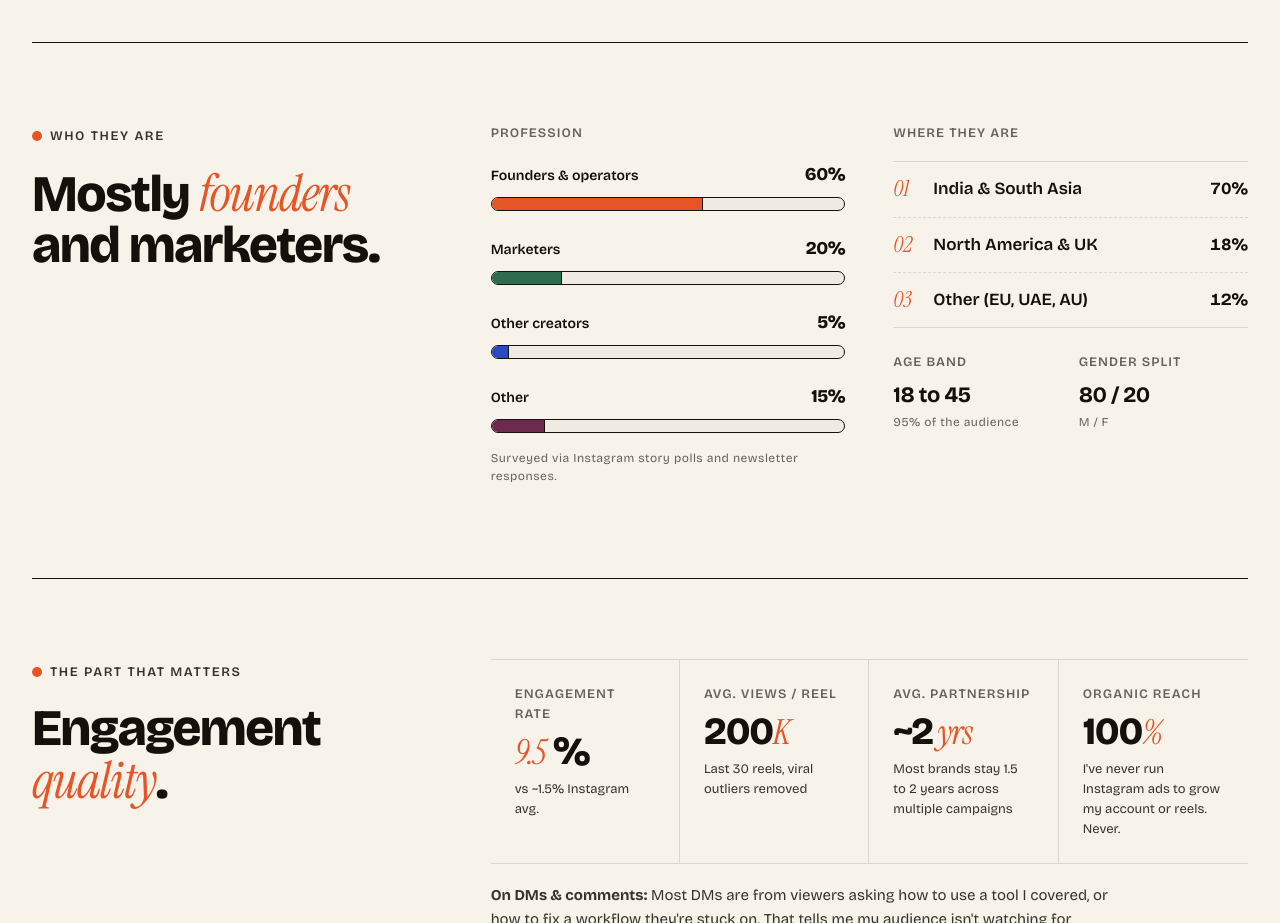
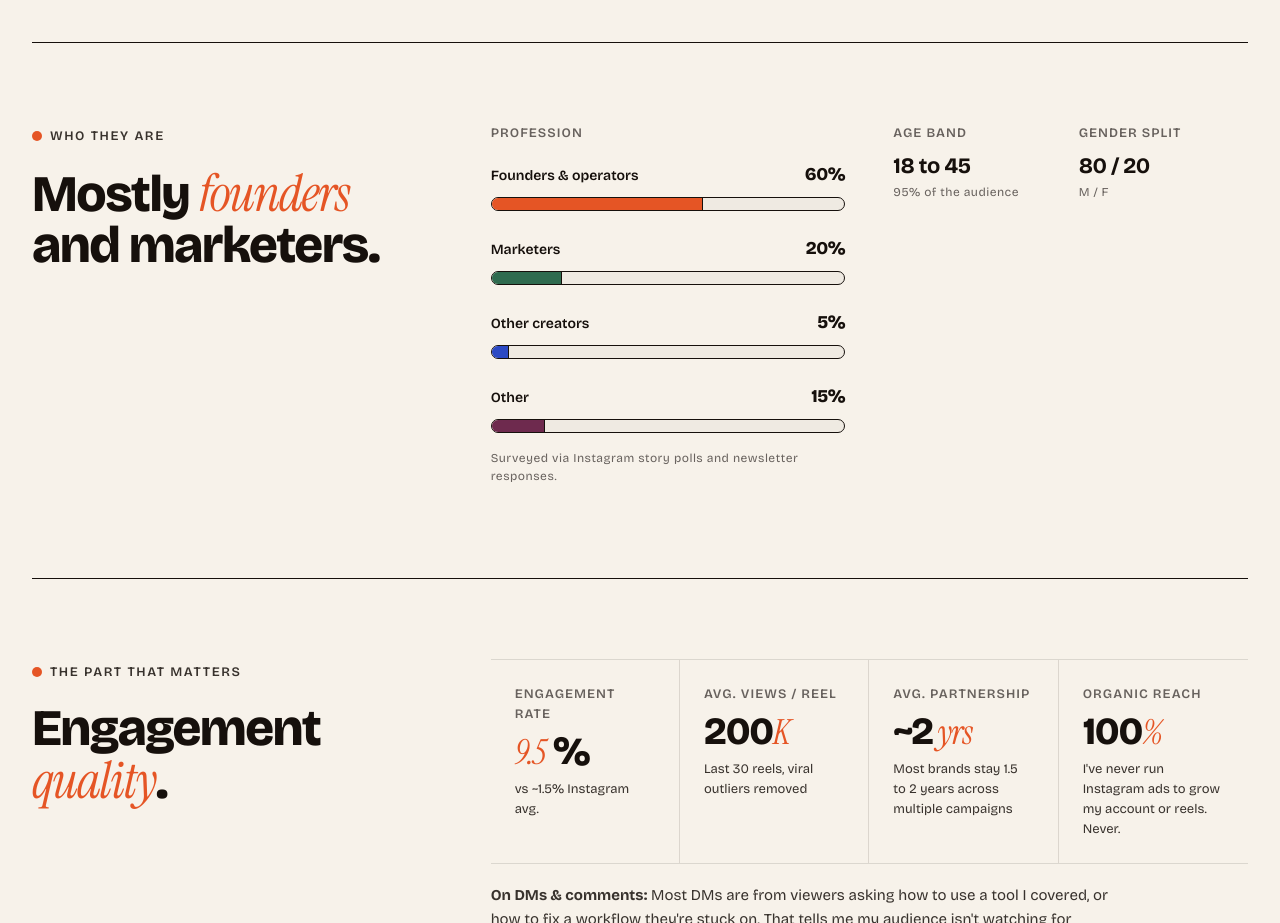
Before and after one commit to Kunwar1417/ecomjet-portfolio, a plain HTML site: page insights.html in a window 1280 px wide. Shown: the part 920-1843 px from the top of the page. Drawn offline with nearby package versions, Linux system fonts and the light colour scheme.

Commit message:
Remove region breakdown; update follower count to 345K
Drop the "Where they are" geo section from the insights audience
block and the matching Region block on media kit page 2, along with
the now-unused .geo CSS rules.

Media kit follower count updated 344K to 345K (cover line, cover
pill, page 2 stat tile).

Co-Authored-By: Claude Opus 4.8 <noreply@anthropic.com>

```diff
--- a/insights.html
+++ b/insights.html
@@ -134,22 +134,6 @@ a.ins-handle:hover {
 .bar:nth-child(3) .bar__fill { background: var(--blue); }
 .bar:nth-child(4) .bar__fill { background: var(--plum); }
 .bars.is-in .bar__fill { width: var(--w); }
-
-.geo {
-  display: grid; gap: 0;
-  border-top: 1px solid var(--rule);
-  border-bottom: 1px solid var(--rule);
-}
-.geo__row {
-  display: grid; grid-template-columns: 24px 1fr auto;
-  align-items: center; gap: 16px;
-  padding: 14px 0;
-  border-bottom: 1px dashed var(--rule);
-}
-.geo__row:last-child { border-bottom: none; }
-.geo__rank { font-family: var(--italic); font-style: italic; color: var(--orange); font-size: 22px; line-height: 1; }
-.geo__name { font-weight: 600; }
-.geo__pct { font-weight: 700; font-variant-numeric: tabular-nums; }
 
 /* Engagement quality grid */
 .eng-grid {
@@ -364,13 +348,7 @@ a.ins-handle:hover {
         <p class="tiny muted" style="margin-top: 16px;">Surveyed via Instagram story polls and newsletter responses.</p>
       </div>
       <div>
-        <h3 style="margin: 0 0 18px; font-size: 13px; letter-spacing: 0.08em; text-transform: uppercase; color: var(--ink-3); font-weight: 600;">Where they are</h3>
-        <div class="geo">
-          <div class="geo__row"><span class="geo__rank">01</span><span class="geo__name">India &amp; South Asia</span><span class="geo__pct">70%</span></div>
-          <div class="geo__row"><span class="geo__rank">02</span><span class="geo__name">North America &amp; UK</span><span class="geo__pct">18%</span></div>
-          <div class="geo__row"><span class="geo__rank">03</span><span class="geo__name">Other (EU, UAE, AU)</span><span class="geo__pct">12%</span></div>
-        </div>
-        <div style="margin-top: 24px; display: grid; grid-template-columns: 1fr 1fr; gap: 16px;">
+        <div style="display: grid; grid-template-columns: 1fr 1fr; gap: 16px;">
           <div>
             <h3 style="margin: 0 0 6px; font-size: 13px; letter-spacing: 0.08em; text-transform: uppercase; color: var(--ink-3); font-weight: 600;">Age band</h3>
             <div style="font-weight: 700; font-size: 22px; letter-spacing: -0.02em;">18 to 45</div>
```
Also changed, not shown: media-kit.html (+4 -12 lines).
